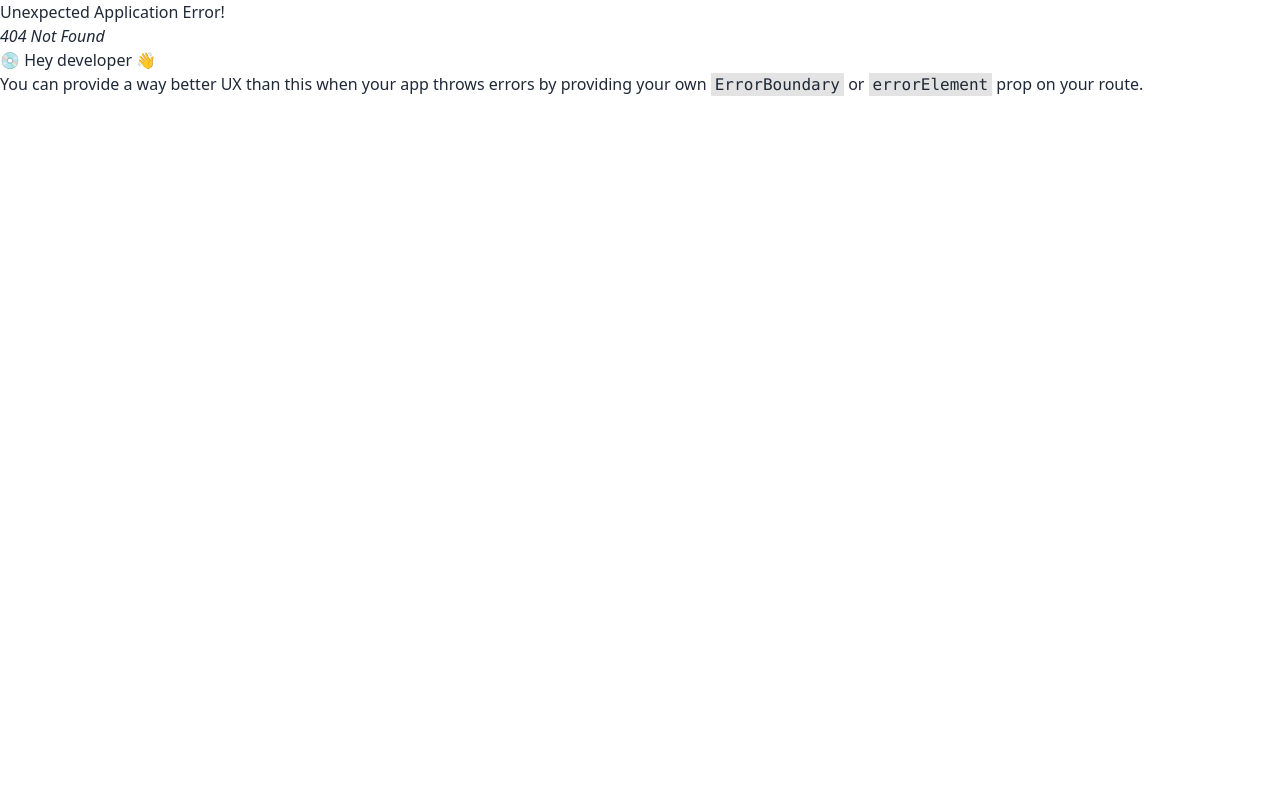
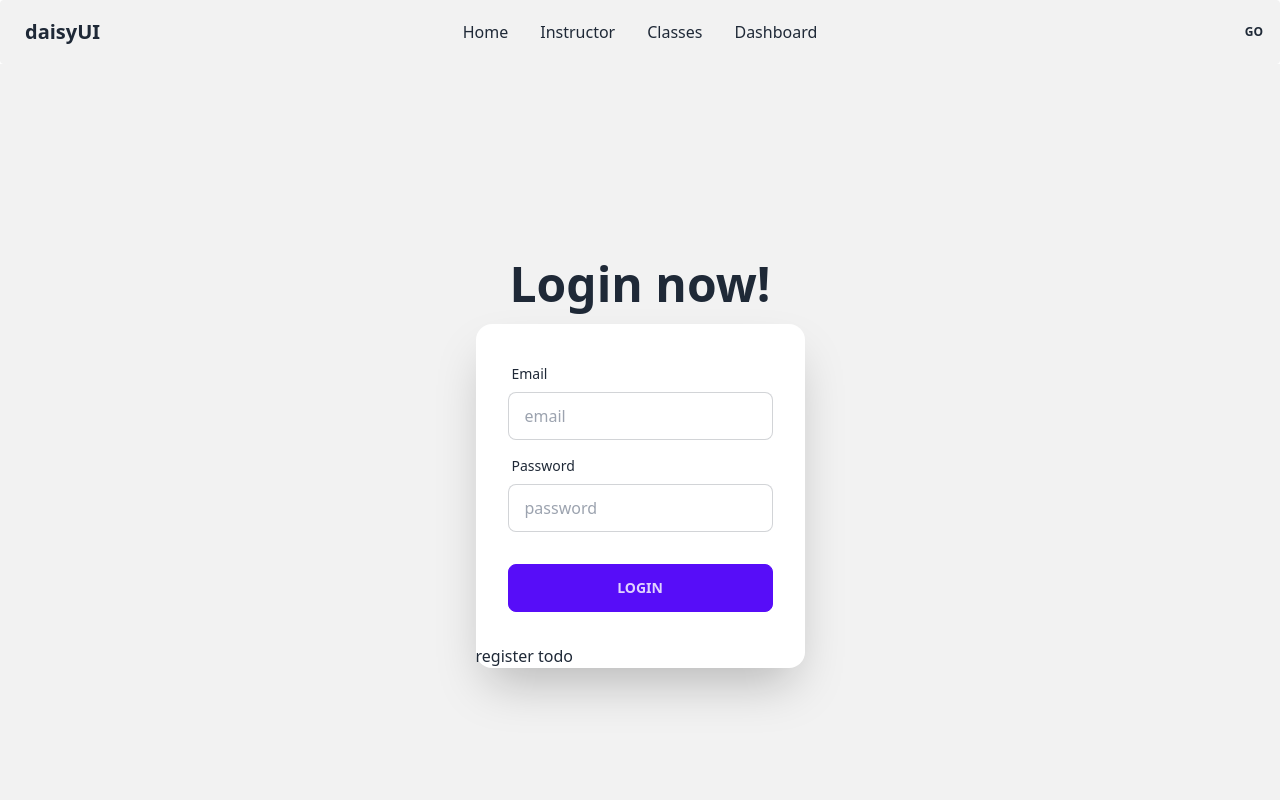
Before and after one commit to EmranAli-15/re-TheArt-client, a React (Vite) app: page /login in a window 1280 px wide. Before the commit this address had no page. Shown: the top 800 px of the page. Built offline with nearby package versions, Linux system fonts and the light colour scheme.

Commit message:
login page done

```diff
--- a/package.json
+++ b/package.json
@@ -14,6 +14,7 @@
     "match-sorter": "^6.3.1",
     "react": "^18.2.0",
     "react-dom": "^18.2.0",
+    "react-hook-form": "^7.44.3",
     "react-router-dom": "^6.12.0",
     "sort-by": "^1.2.0"
   },
--- a/src/index.css
+++ b/src/index.css
@@ -1,3 +1,9 @@
 @tailwind base;
 @tailwind components;
 @tailwind utilities;
+
+
+/* login and register form validation css class */
+.alert{
+    @apply text-red-500 text-sm bg-transparent border-0 text-center
+}
--- /dev/null
+++ b/src/pages/Login/Login.jsx
@@ -0,0 +1,60 @@
+import React from 'react';
+import { useForm } from "react-hook-form";
+
+const Login = () => {
+
+    const { register, handleSubmit, watch, formState: { errors } } = useForm();
+    const onSubmit = data => console.log(data);
+
+    return (
+        <div className="hero min-h-screen bg-base-200">
+            <div className="hero-content flex-col">
+                <div className="text-center lg:text-left">
+                    <h1 className="text-5xl font-bold">Login now!</h1>
+                </div>
+                <div className="card flex-shrink-0 w-full max-w-sm shadow-2xl bg-base-100">
+                    <form onSubmit={handleSubmit(onSubmit)} className="card-body">
+                        <div className="form-control">
+                            <label className="label">
+                                <span className="label-text">Email</span>
+                            </label>
+                            <input
+                                type="email"
+                                {...register("email",
+                                    { required: true })}
+                                placeholder="email"
+                                className="input input-bordered"
+                                aria-invalid={errors.firstName ? "true" : "false"}
+                            />
+                        </div>
+                        <div className="form-control">
+                            <label className="label">
+                                <span className="label-text">Password</span>
+                            </label>
+                            <input
+                                type="password"
+                                {...register("password", {
+                                    pattern: /(?=.*[A-Z])(?=.*[!@#$%^&*])/,
+                                    required: true,
+                                    minLength: 6
+                                })}
+                                placeholder="password"
+                                className="input input-bordered"
+                                aria-invalid={errors.password ? "true" : "false"}
+                            />
+                            {errors.password?.type === 'required' && <p className='alert' role="alert">password is required</p>}
+                            {errors.password?.type === 'minLength' && <p className='alert'>Password must be 6 characters</p>}
+                            {errors.password?.type === 'pattern' && <p className='alert' role="alert">password must be an capital and special letter</p>}
+                        </div>
+                        <div className="form-control mt-6">
+                            <button className="btn btn-primary">Login</button>
+                        </div>
+                    </form>
+                    <h2>register todo</h2>
+                </div>
+            </div>
+        </div>
+    );
+};
+
+export default Login;
--- a/src/pages/Shared/Navbar/Navbar.jsx
+++ b/src/pages/Shared/Navbar/Navbar.jsx
@@ -33,7 +33,7 @@ const Navbar = () => {
                 </ul>
             </div>
             <div className="navbar-end">
-                <a className="btn">Button</a>
+                <button className='btn btn-ghost btn-xs'> <NavLink to='/login'>Go</NavLink> </button>
             </div>
         </div>
     );
```
Also changed, not shown: src/Routes/Router.jsx (+6 -1 lines), 1 other file (tests, documents, lock files or other folders).
